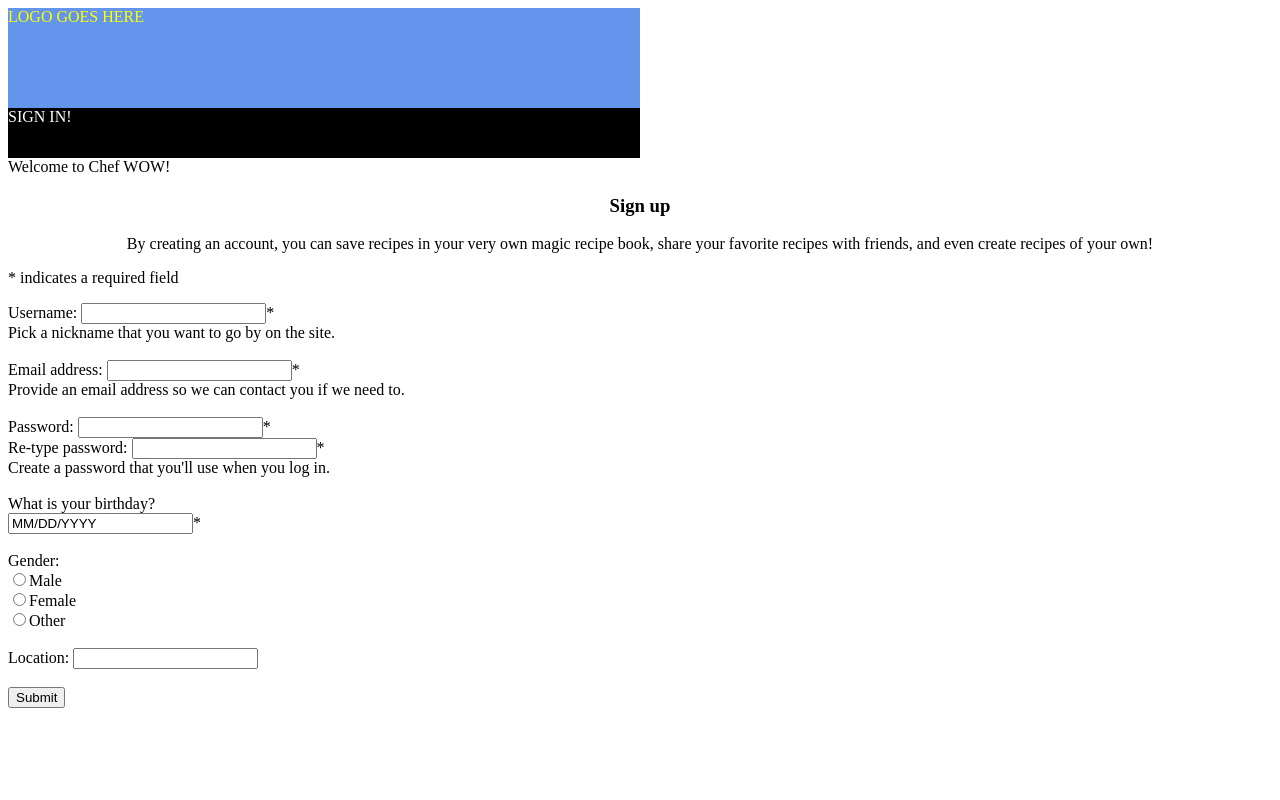
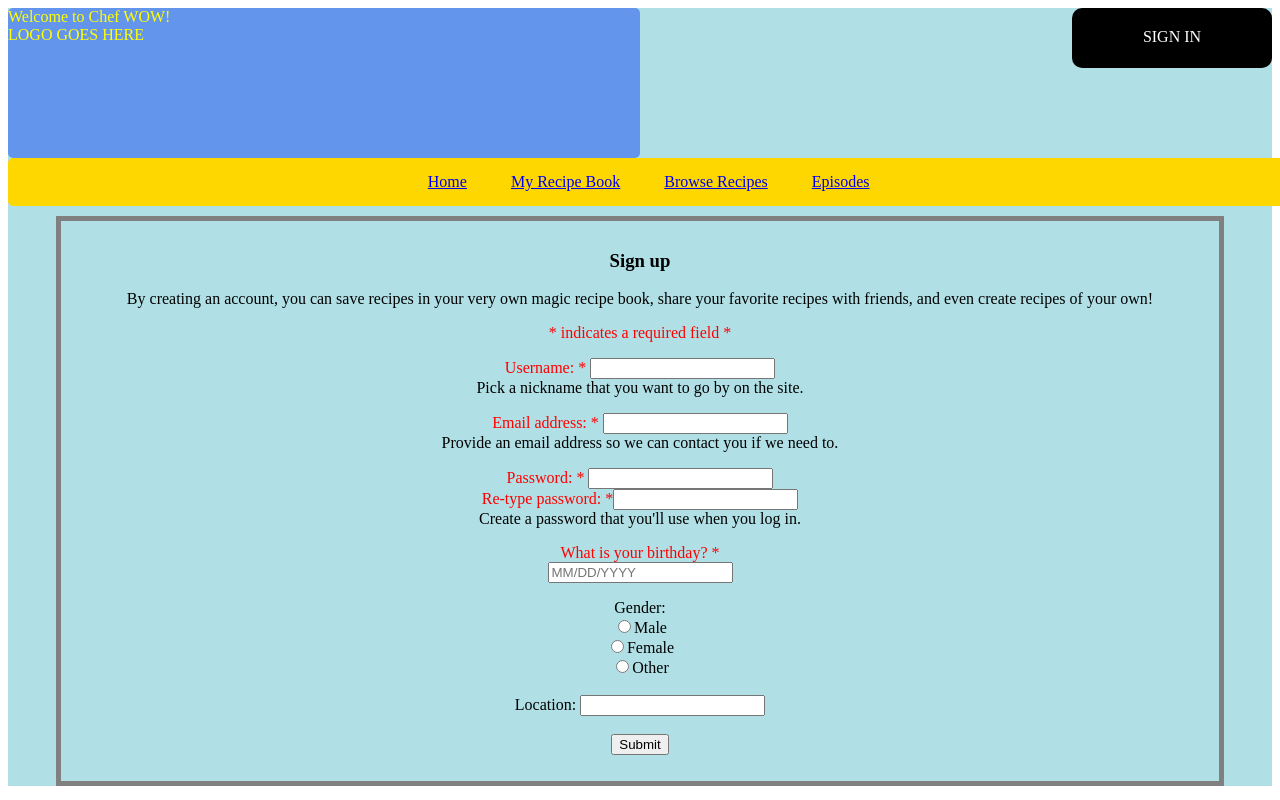
Before and after one commit to CocoBeane/Chef-Wow, a PHP site: page /signup.php in a window 1280 px wide. Run offline with PHP 8.4, Linux system fonts and the light colour scheme.

Commit message:
Added CSS file and styling.

```diff
--- /dev/null
+++ b/css/page_style.css
@@ -0,0 +1,63 @@
+#container {
+	background-color: powderblue;
+}
+
+#logo {
+	background:cornflowerblue;
+	border-radius:5px;
+	color:yellow;
+	float:left;
+	height:150px;
+	width:50%;
+}
+
+#sign-in {
+	background:black;
+	border-radius:10px;
+	color:white;
+	float:right;
+	height:40;
+	padding-top:20px;
+	text-align:center;
+	width:200px;
+}
+
+#nav-bar {
+	background-color:gold;
+	border-radius: 5px;
+	clear:both;
+	margin-left:auto;
+	margin-right:auto;
+	padding:15px;
+	text-align:center;
+	width:99%;
+}
+
+ul {
+	list-style-type:none;
+	margin:0;
+	padding:0;
+}
+
+li.navigation {
+	display:inline;
+	font-size:16px;
+	padding:20px;
+}
+
+#form {
+	border:5px solid gray;
+	margin:10px;
+	margin-left:auto;
+	margin-right:auto;
+	padding:10px;
+	text-align:center;
+	width:90%;
+}
+
+.required {
+	color: red;
+	}
+.required:after{
+	content: " *";
+}
--- a/signup.php
+++ b/signup.php
@@ -1,43 +1,53 @@
 <html>
 <head>
+	<link rel="stylesheet" type="text/css" href="css/page_style.css">
 	<title>Chef WOW!</title>
 </head>
 	<body>
 		<div id="container">
-		<div id="logo" style="width: 50%;background: cornflowerblue;color: yellow;height: 100px;">
+			<div id="logo">
+				Welcome to Chef WOW!
+				<br>
 				LOGO GOES HERE
 			</div>
-		<div id="logo" style="width: 50%;background: black;color: white;height: 50px;">
-			SIGN IN!
+			<div id="sign-in">
+				SIGN IN
 			</div>
-		Welcome to Chef WOW!
+			<div id="nav-bar">
+				<ul>
+					<li class="navigation"><a href="#home">Home</a></li>
+					<li class="navigation"><a href="#mybook">My Recipe Book</a></li>
+					<li class="navigation"><a href="#recipes">Browse Recipes</a></li>
+					<li class="navigation"><a href="#episodes">Episodes</a></li>
+				</ul>
+			</div>
+			<div id="form">
 				<h3 align="center">Sign up</h3>
 				<p align="center">By creating an account, you can save recipes in your very own magic recipe book, share
 				your favorite recipes with friends, and even create recipes of your own!</p>
 				<form name="sign up" action="thank_you.php" method="post">
-				<p style="size:10px";"color:red";>* indicates a required field</p>
-				Username: <input type="text" name="username">*
+					<p class="required">* indicates a required field</p>
+					<label class="required">Username:</label>
+					<input type="text" name="username">
 					</br>
 					Pick a nickname that you want to go by on the site.
-				</br>
-				</br>
-				Email address: <input type="text" name="email">*
+					<p>
+					<label class="required">Email address:</label>
+					<input type="text" name="email">
 					</br>
 					Provide an email address so we can contact you if we need to.
+					<p>
+					<label class="required">Password:</label>
+					<input type="password" name="password1">
 					</br>
-				</br>
-				Password: <input type="password" name="password1">*
-				</br>
-				Re-type password: <input type="password" name="password2">*
+					<label class="required">Re-type password:</label><input type="password" name="password2">
 					</br>
 					Create a password that you'll use when you log in.
+					<p>
+					<label class="required">What is your birthday?</label>
 					</br>
-				</br>
-				What is your birthday?
-				</br>
-				<input type="text" name="birthday" value="MM/DD/YYYY">*
-				</br>
-				</br>
+					<input type="text" name="birthday" placeholder="MM/DD/YYYY">
+					<p>
 					Gender:</br>
 					<input type="radio" name="gender" value="male">Male</br>
 					<input type="radio" name="gender" value="female">Female</br>
@@ -48,5 +58,6 @@
 					<input type="submit" value="Submit">
 				</form>
 			</div>
+		</div>
 	</body>
 </html>
```
Also changed, not shown: thank_you.php (+9 -1 lines). Lines whose indentation alone changed are shown as unchanged.
